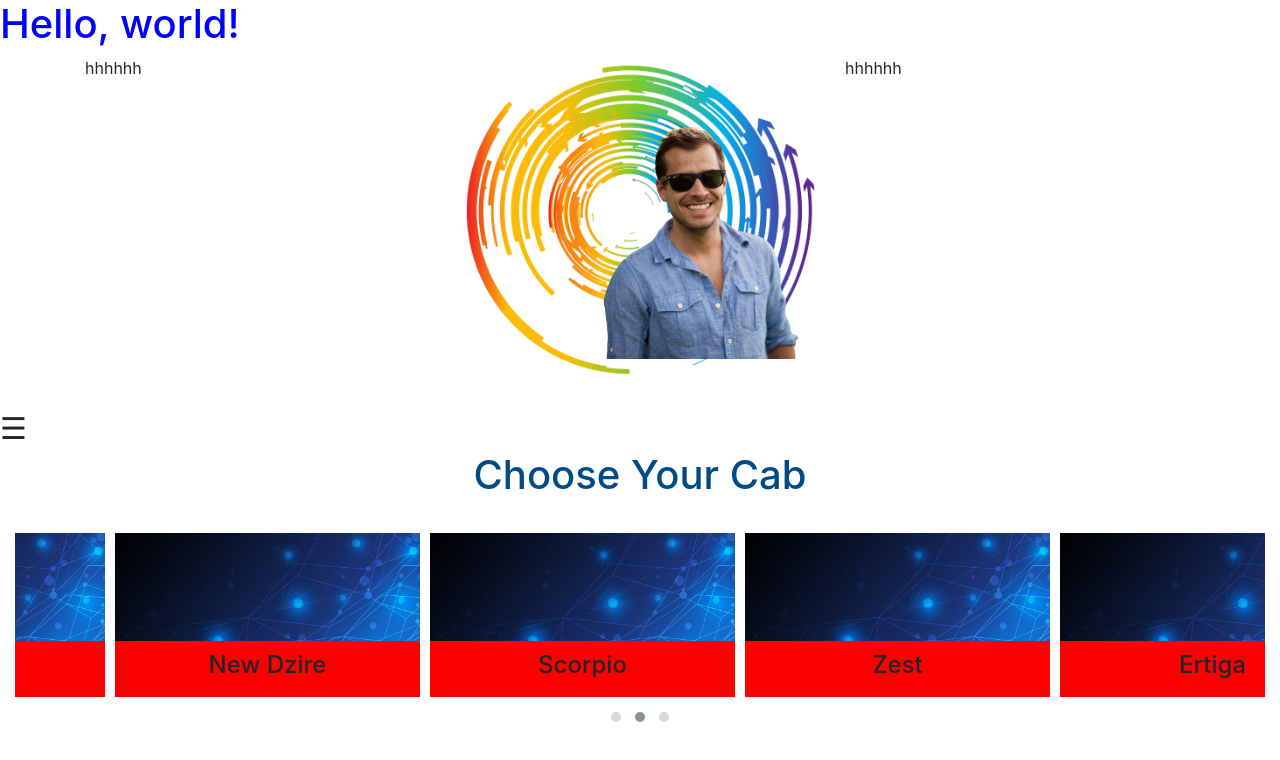
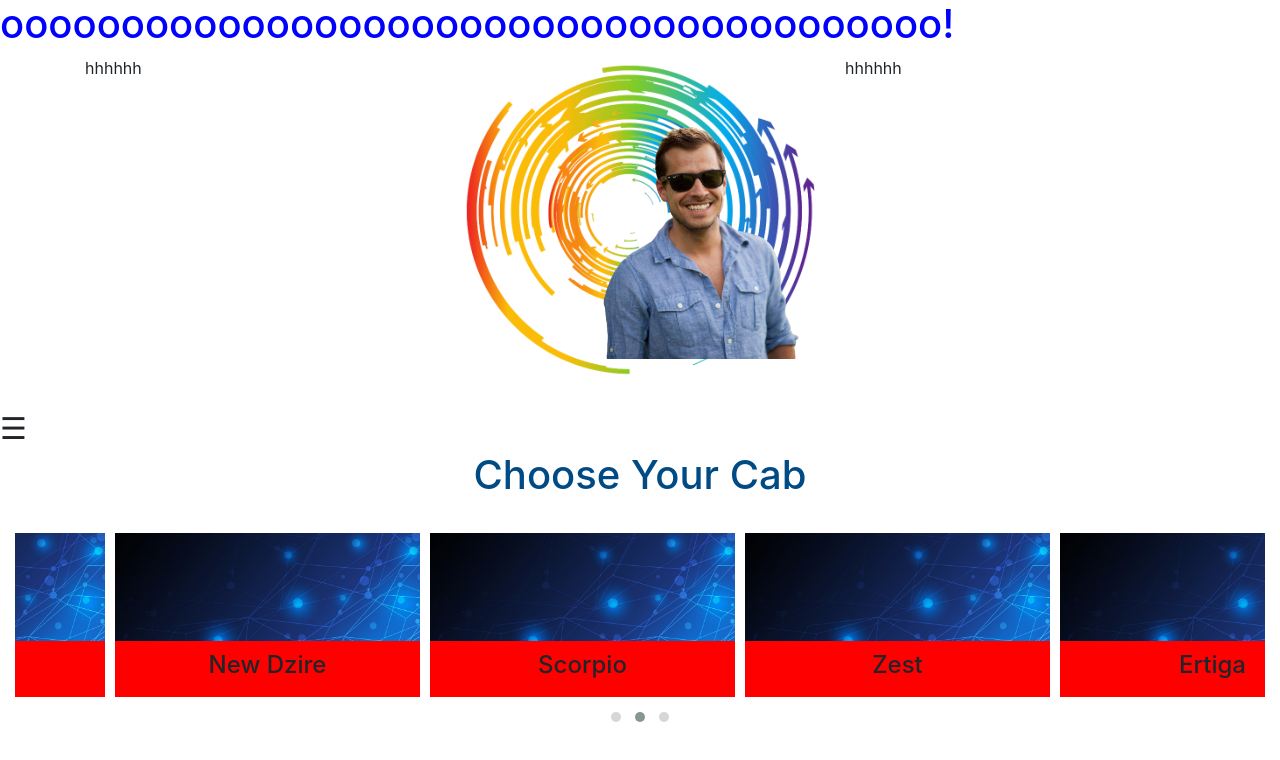
Before and after one commit to rafiyasonu/demo, a plain HTML site: page index.html in a window 1280 px wide. Drawn offline with nearby package versions, Linux system fonts and the light colour scheme.

Commit message:
Update index.html

```diff
--- a/index.html
+++ b/index.html
@@ -21,7 +21,7 @@
   </head>
   <body>
     <!-- Inline css -->
-    <h1 style="color: blue">Hello, world!</h1>
+    <h1 style="color: blue">ooooooooooooooooooooooooooooooooooooooo!</h1>
 
     <section class="qw">
       <div class="container">
```
